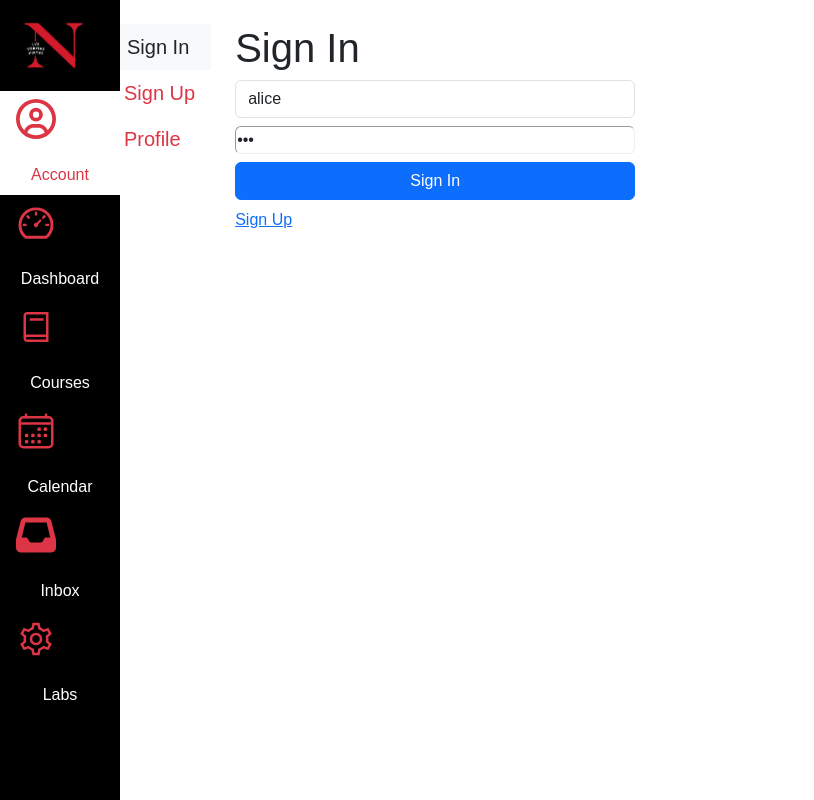
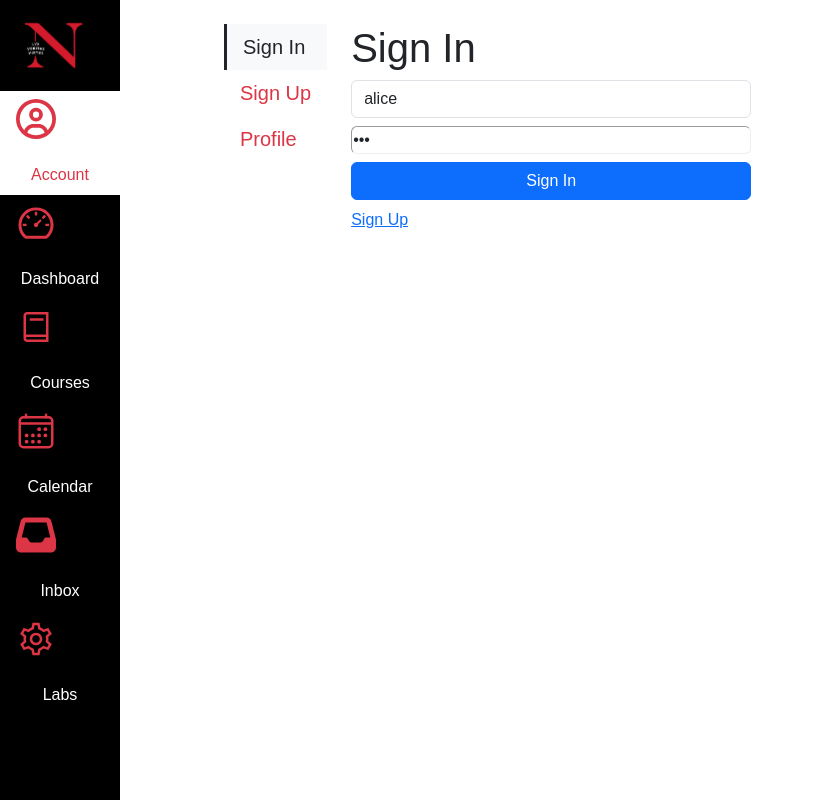
Before and after one commit to itsjustshubh/kambaz-next-js, a Next.js app: page /account/signin in a window 1280 px wide. Shown: the whole page, without its empty margins (0-814 px from the left). Built offline with nearby package versions, Linux system fonts and the light colour scheme.

Commit message:
Update Kambaz layout to include a new class for main content offset, enhancing responsiveness; add media query in CSS for improved padding on larger screens.

```diff
--- a/app/(kambaz)/layout.tsx
+++ b/app/(kambaz)/layout.tsx
@@ -13,7 +13,7 @@ export default function KambazLayout({
       >
         <KambazNavigation />
       </aside>
-      <main className="flex-1 min-w-0 p-4 bg-white">{children}</main>
+      <main className="wd-main-content-offset flex-1 min-w-0 p-4 bg-white">{children}</main>
     </div>
   );
 }
--- a/app/(kambaz)/styles.css
+++ b/app/(kambaz)/styles.css
@@ -5,6 +5,12 @@ body {
 
 body * {
   font-family: Arial, Helvetica, sans-serif;
+}
+
+@media (min-width: 768px) {
+  #wd-kambaz .wd-main-content-offset {
+    padding-left: 140px !important;
+  }
 }
 
 #wd-kambaz-navigation .list-group-item {
```
Also changed, not shown: app/(kambaz)/Navigation.tsx (line endings or trailing spaces).
